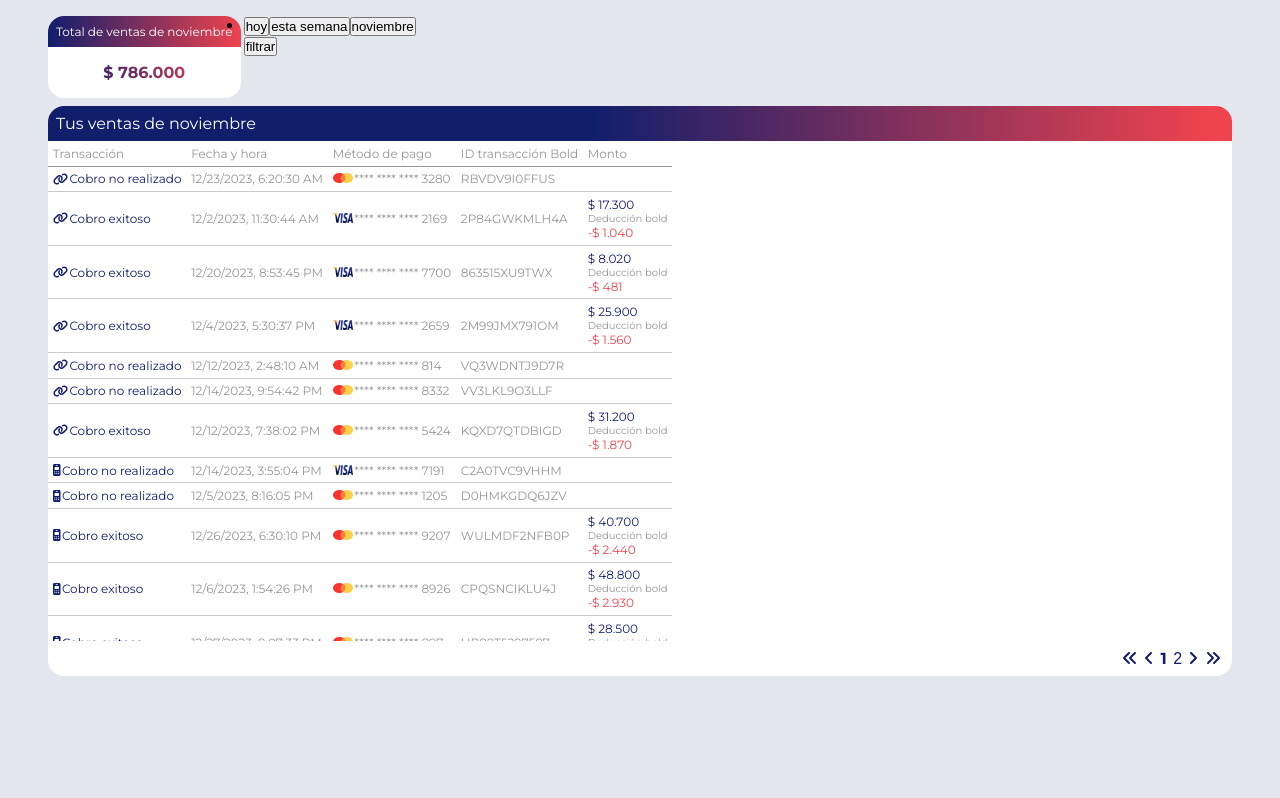
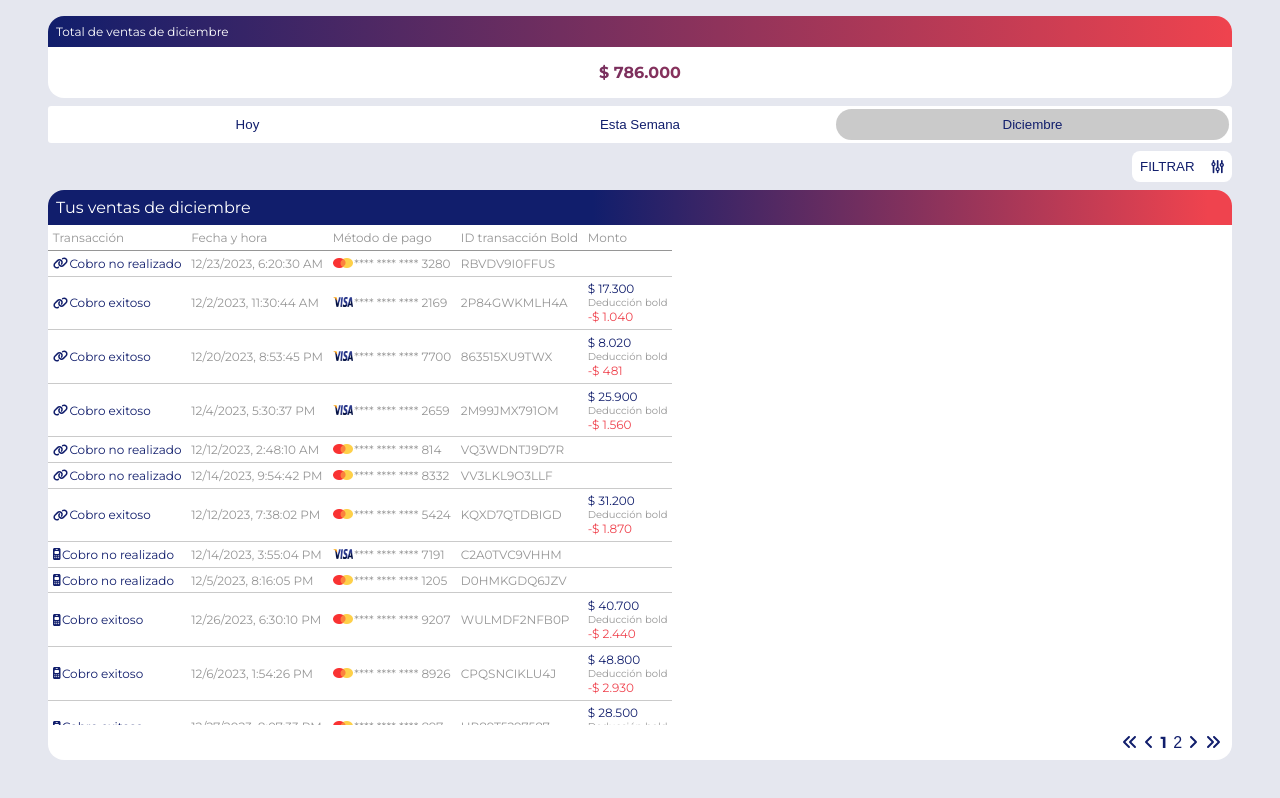
Before and after one commit to anfepar/bold-client-dashboard, a Next.js app: page / in a window 1280 px wide. Built offline with nearby package versions, Linux system fonts and the light colour scheme.

Commit message:
style(Filters): add styles to filter componen

```diff
--- a/src/app/lib/utils/date.ts
+++ b/src/app/lib/utils/date.ts
@@ -13,5 +13,5 @@ export const getMonth = (monthNumber: number) => {
     'noviembre',
     'diciembre'
   ]
-  return months[monthNumber - 1]
+  return months[monthNumber]
 }
--- a/src/app/page.module.sass
+++ b/src/app/page.module.sass
@@ -1,5 +1,6 @@
 .page__head
   display: flex
+  flex-direction: column
   margin: 0.5rem 0
 .wrapper
   max-width: 1200px
--- /dev/null
+++ b/src/app/ui/components/TableFilters/TableFilters.module.sass
@@ -0,0 +1,110 @@
+@import ../../vars
+.container
+  display: flex
+  flex-direction: column
+  align-items: flex-end
+  &__list
+    display: grid
+    width: 100%
+    list-style-type: none
+    grid-template-columns: repeat(3, minmax(0, 1fr))
+    background-color: white
+    border-radius: 0.2rem
+    padding: 0.2rem
+  &__button
+    width: 100%
+    background-color: transparent
+    border: none
+    text-transform: capitalize
+    color: $blue-color
+    border-radius: 1rem
+    padding: 0.5rem
+    &:hover
+      background-color: rgba($light-gray, 0.1)
+    &__selected
+      background-color: rgba($light-gray,0.5)
+
+.filterContainer
+  display: flex
+  align-items: center
+  justify-content: space-between
+  margin-top: 0.5rem
+  background-color: white
+  color: $blue-color
+  padding: 0.5rem
+  border: none
+  border-radius: 0.5rem
+  text-transform: uppercase
+  position: relative
+  width: 100px
+  p
+    margin-right: 0.2rem
+  svg
+    transform: rotate(90deg)
+  button
+    background: transparent
+    border: none
+    cursor: pointer
+  &__open
+    border-radius: 0.5rem 0.5rem 0 0
+    width: 300px
+    animation: 0.5s linear increaseContainer
+.filterModal
+  display: flex
+  flex-direction: column
+  align-items: center
+  position: absolute
+  background-color: white
+  right: 0
+  margin-right: 0.5rem
+  z-index: 1
+  border-radius: 0 0 0.5rem 0.5rem
+  box-shadow: 2px 2px 2px 1px rgba(0, 0, 0, 0.2)
+  padding: 0.5rem
+  width: 300px
+  animation: 0.5s linear increaseContainerHideContent
+  &__inputs
+    display: flex
+    flex-direction: column
+    border: none
+    white-space: nowrap
+    color: $blue-color
+  &__input
+    margin: 0.2rem 0
+    label
+      margin-left: 0.5rem
+  &__button
+    padding: 0.5rem
+    background-color: $red-color
+    border: none
+    color: white
+    border-radius: 1rem
+    width: 100px
+    &:hover
+      background-color: rgba($red-color, 0.7)
+    &__disabled
+      background-color: rgba($red-color, 0.5)
+
+  @keyframes increaseContainer
+    0%
+      width: 100px
+    25%
+      width: 150px
+    50%
+      width: 200px
+    100%
+      width: 300px
+
+  @keyframes increaseContainerHideContent
+    0%
+      width: 100px
+      opacity: 0
+    25%
+      width: 150px
+      opacity: 0.1
+    50%
+      width: 200px
+      opacity: 0.5
+    100%
+      width: 300px
+      opacity: 1
--- a/src/app/ui/components/TableFilters/TableFilters.tsx
+++ b/src/app/ui/components/TableFilters/TableFilters.tsx
@@ -3,7 +3,10 @@ import { Filters, RangeFilter } from "@/app/lib/types"
 import { getMonth } from "@/app/lib/utils/date"
 import { appendParamsSearchParams } from "@/app/lib/utils/location"
 import { useRouter } from "next/navigation"
-import { ReactEventHandler, useState } from "react"
+import { useCallback, useState } from "react"
+import styles from "./TableFilters.module.sass"
+import { FontAwesomeIcon } from "@fortawesome/react-fontawesome"
+import { faSliders, faX } from "@fortawesome/free-solid-svg-icons"
 
 export interface TableFiltersProps {
   filters: Filters
@@ -29,6 +32,7 @@ export default function TableFilters({ filters }: TableFiltersProps) {
   }
 
   const handleApplyTypeFilter = () => {
+    if (!buttonIsDisable()) {
       if (filterType !== 'all') {
         if (filters.type !== filterType) {
           const redirectUrl = appendParamsSearchParams(location.search, { type: filterType, page: '1' })
@@ -40,35 +44,56 @@ export default function TableFilters({ filters }: TableFiltersProps) {
       }
       setOpenFilterModal(false)
     }
+  }
+
+  const buttonIsDisable = () => {
+    return (filterType === filters.type) || (!filters.type && filterType === 'all')
+  }
 
   const currentDate = new Date()
   return (
-    <div>
-      <ul>
-        <li>
-          <button onClick={() => handleFilterByRange('today')}>hoy</button>
-          <button onClick={() => handleFilterByRange('week')}>esta semana</button>
-          <button onClick={() => handleFilterByRange('month')}>{getMonth(currentDate.getMonth())}</button>
-        </li>
+    <div className={styles.container}>
+      <ul className={styles.container__list}>
+        <li><button className={`${filters.range === 'today' ? styles.container__button__selected : ''} ${styles.container__button}`} onClick={() => handleFilterByRange('today')}>hoy</button></li>
+        <li><button className={`${filters.range === 'week' ? styles.container__button__selected : ''} ${styles.container__button}`} onClick={() => handleFilterByRange('week')}>esta semana</button></li>
+        <li><button className={`${filters.range === 'month' ? styles.container__button__selected : ''} ${styles.container__button}`} onClick={() => handleFilterByRange('month')}>{getMonth(currentDate.getMonth())}</button></li>
+
       </ul>
       <div>
-        <button onClick={() => setOpenFilterModal(true)}>filtrar</button>
+        {!openFilterModal &&
+          <button className={styles.filterContainer} onClick={() => setOpenFilterModal(true)}>
+            <p>filtrar</p>
+            <FontAwesomeIcon icon={faSliders} />
+          </button>
+        }
+        {openFilterModal &&
+          <div className={`${styles.filterContainer} ${styles.filterContainer__open}`}>
+            <p>filtrar</p>
+            <button onClick={() => setOpenFilterModal(false)} ><FontAwesomeIcon icon={faX} /></button>
+          </div>
+        }
         {openFilterModal && (
-          <>
-            <fieldset>
-              <input onChange={handleFilterByTypeChange} id="terminal" type="radio" name="typeFilter"></input>
+          <div className={styles.filterModal}>
+            <fieldset className={styles.filterModal__inputs}>
+              <div className={styles.filterModal__input}>
+                <input checked={filterType === 'terminal'} onChange={handleFilterByTypeChange} id="terminal" type="radio" name="typeFilter"></input>
                 <label htmlFor="terminal">Cobro con datáfono</label>
-              <input onChange={handleFilterByTypeChange} id="link" type="radio" name="typeFilter"></input>
+              </div>
+              <div className={styles.filterModal__input}>
+                <input checked={filterType === 'link'} onChange={handleFilterByTypeChange} id="link" type="radio" name="typeFilter"></input>
                 <label htmlFor="link">Cobros con link de pago</label>
-              <input onChange={handleFilterByTypeChange} id="all" type="radio" name="typeFilter"></input>
+              </div>
+              <div className={styles.filterModal__input}>
+                <input checked={filterType === 'all'} onChange={handleFilterByTypeChange} id="all" type="radio" name="typeFilter"></input>
                 <label htmlFor="all">Ver todos</label>
+              </div>
             </fieldset>
-            <button onClick={handleApplyTypeFilter}>
+            <button className={`${styles.filterModal__button} ${buttonIsDisable() ? styles.filterModal__button__disabled : ''} `} onClick={handleApplyTypeFilter}>
               Aplicar
             </button>
-          </>
+          </div>
         )}
       </div>
-    </div>
+    </div >
   )
 }
--- a/src/app/ui/components/TotalSales/TotalSales.module.sass
+++ b/src/app/ui/components/TotalSales/TotalSales.module.sass
@@ -3,7 +3,7 @@
 .container
   border-radius: 1rem
   background-color: white
-  margin-right: 0.2rem
+  margin-bottom: 0.5rem
   overflow: hidden
   &__title
     font-size: $xs-font-size
```
Lines whose indentation alone changed are shown as unchanged.
